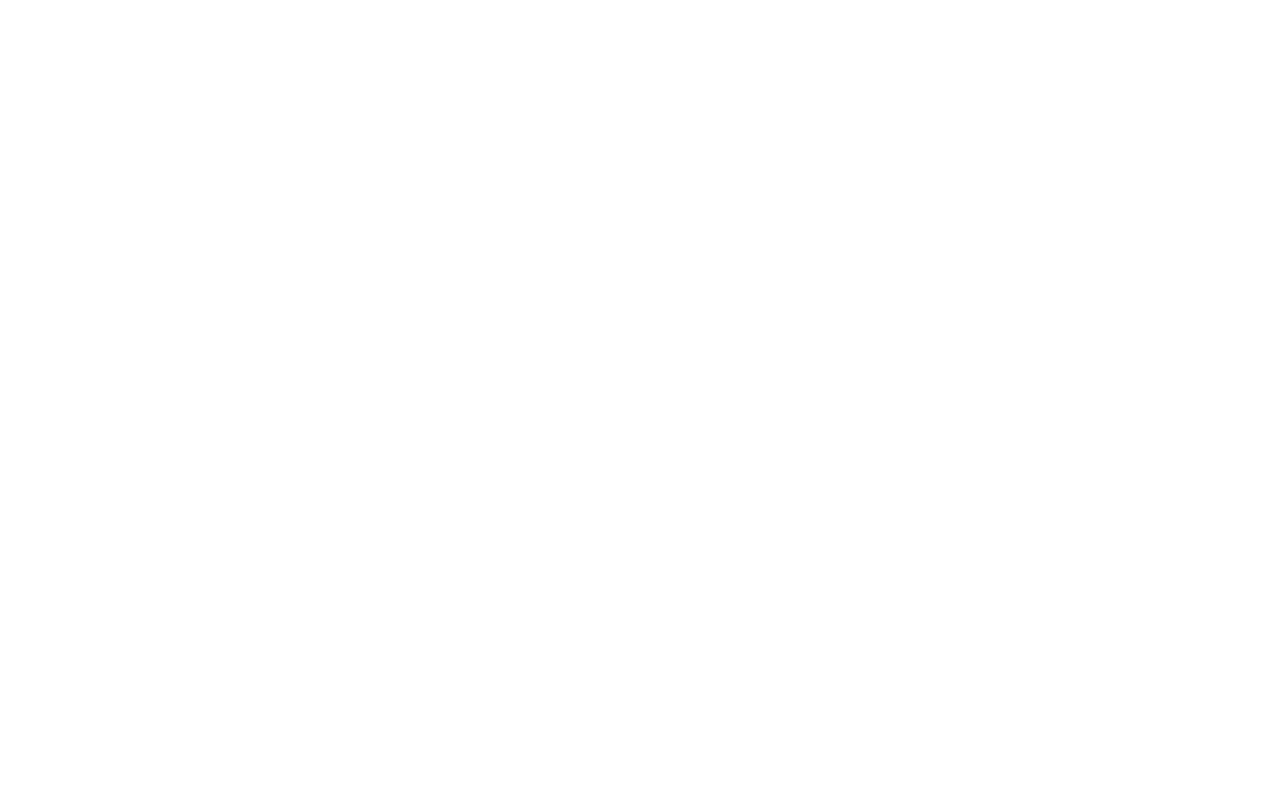
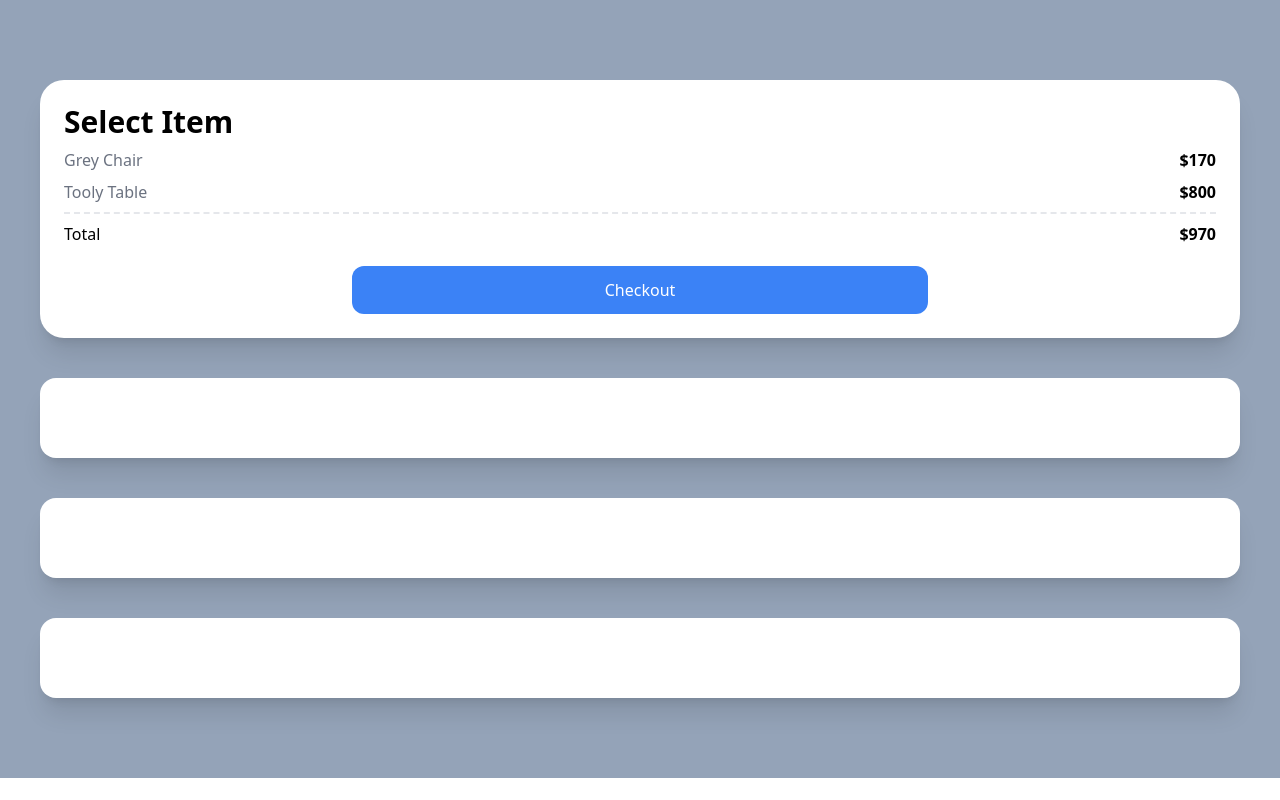
Before and after one commit to jongmato/tailwind-practice, a Next.js app: page / in a window 1280 px wide. Built offline with nearby package versions, Linux system fonts and the light colour scheme.

Commit message:
첫번째 카트 UI 업로드

```diff
--- a/pages/index.tsx
+++ b/pages/index.tsx
@@ -4,7 +4,27 @@
 
 const Home: NextPage = () => {
   return (
-    <div></div>
+    <div className='bg-slate-400 py-20 px-10 grid gap-10'>
+      <div className='bg-white p-6 rounded-3xl shadow-xl'>
+        <span className='font-semibold text-3xl'>Select Item</span>
+        <div className='flex justify-between my-2'>
+          <span className='text-gray-500'>Grey Chair</span>
+          <span className='font-semibold'>$170</span>
+        </div>
+        <div className='flex justify-between'>
+          <span className='text-gray-500'>Tooly Table</span>
+          <span className='font-semibold'>$800</span>
+        </div>
+        <div className='flex justify-between mt-2 pt-2 border-t-2 border-dashed'>
+          <span>Total</span>
+          <span className='font-semibold'>$970</span>
+        </div>
+        <div className='mt-5 bg-blue-500 text-white p-3 text-center rounded-xl w-2/4 mx-auto'>Checkout</div>
+      </div>
+      <div className='bg-white p-10 rounded-2xl shadow-xl'></div>
+      <div className='bg-white p-10 rounded-2xl shadow-xl'></div>
+      <div className='bg-white p-10 rounded-2xl shadow-xl'></div>
+    </div>
   )
 }
 
```
